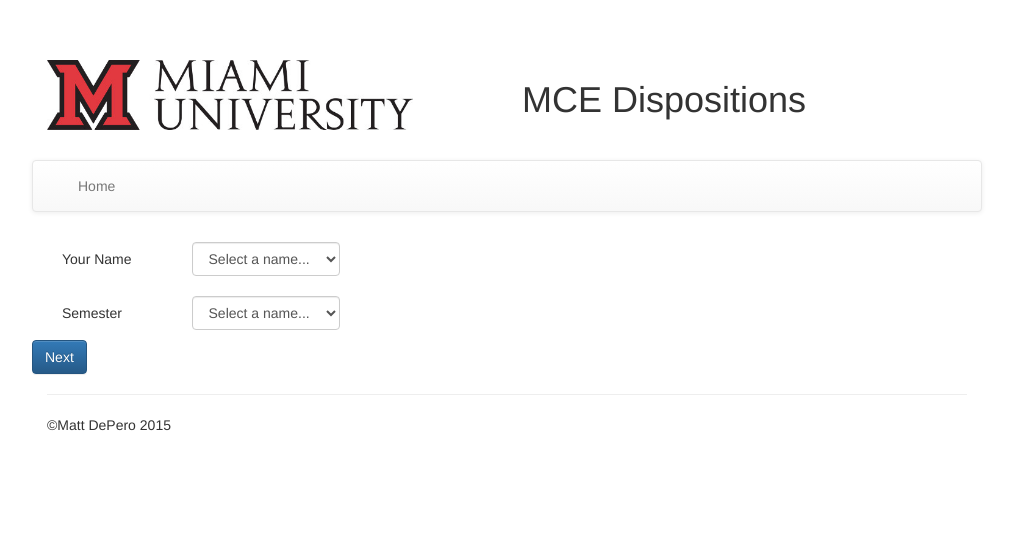
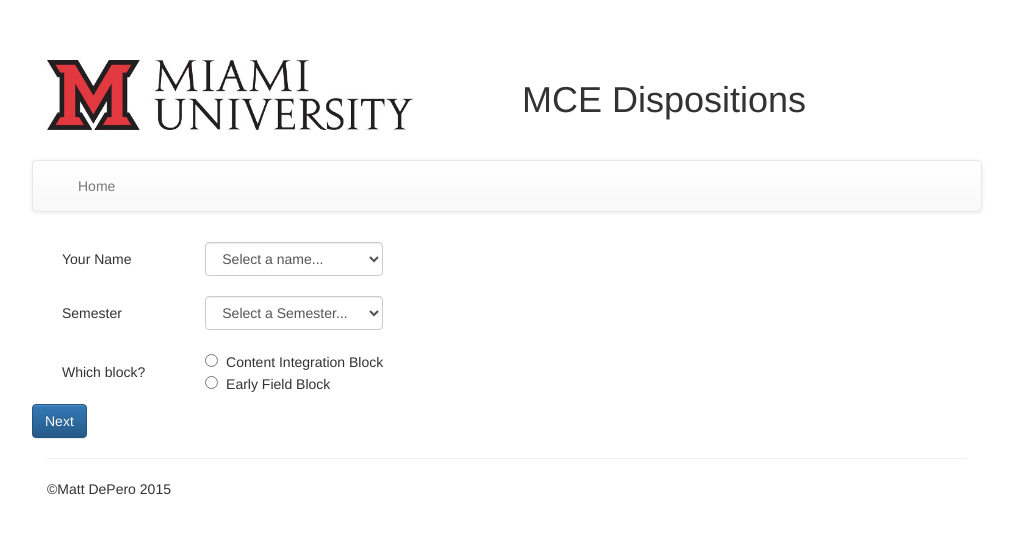
Before and after one commit to mdepero/mce, a Jekyll site: the page built from index.html, in a window 1280 px wide. Shown: the top 534 px of the page, without its empty margins (133-1146 px from the left). Built offline with Jekyll 4.4.1, drawn with Linux system fonts in a browser that asks for light colours; Markdown is read by kramdown in place of the engine named in the settings.

Commit message:
Work on faculty form

```diff
--- a/index.html
+++ b/index.html
@@ -5,8 +5,10 @@ title: Home
 
 <img src="{{site.baseurl}}/resources/img/loading.gif" alt="loading icon" id="loading">
 
+
+
+
 <div class="row form-item" id="0">
-
 <table>
   <tr>
     <td>Your Name </td>
@@ -23,9 +25,18 @@ title: Home
     <td>Semester </td>
     <td>
       <select id="faculty" class="form-control">
-        <option>Select a name...</option>
+        <option>Select a Semester...</option>
 
       </select>
+    </td>
+  </tr>
+  <tr>
+    <td>
+      Which block?
+    </td>
+    <td>
+      <input type="radio" name="block" value="Content Integration Block"> &nbsp;Content Integration Block<br />
+      <input type="radio" name="block" value="Early Field Block"> &nbsp;Early Field Block<br />
     </td>
   </tr>
 </table>
@@ -33,3 +44,22 @@ title: Home
 <button class="btn btn-primary">Next</button>
 
 </div>
+
+
+
+
+
+
+<div class="row form-item" id="1">
+
+<h4>Select students you would like to evaluate</h4>
+
+<table id="students">
+
+</table>
+
+
+
+<button class="btn btn-primary">Next</button>
+
+</div>
--- a/resources/scripts.js
+++ b/resources/scripts.js
@@ -24,8 +24,26 @@ $(document).ready(function(){
    *|    End result array for testing     |
    *+-------------------------------------+
    */
-  var faculty = [ "Bob", "Bill", "Brock", "Beth" ];
+  var faculty = [ "Bob", "Bill", "Barry", "Beth" ];
   var semesters = [ "Fall 2001", "Spring 2001", "Fall 2002", "Spring 2002" ];
+  var students = {
+    Bob:{
+      1001: "Moe",
+      1002: "Moro"
+    },
+    Bill:{
+      1003: "Milly",
+      1004: "Miles"
+    },
+    Barry:{
+      1005: "Matt",
+      1006: "Mary"
+    },
+    Beth:{
+      1007: "Meredeth",
+      1008: "Me"
+    }
+  }
 
 
 
```
